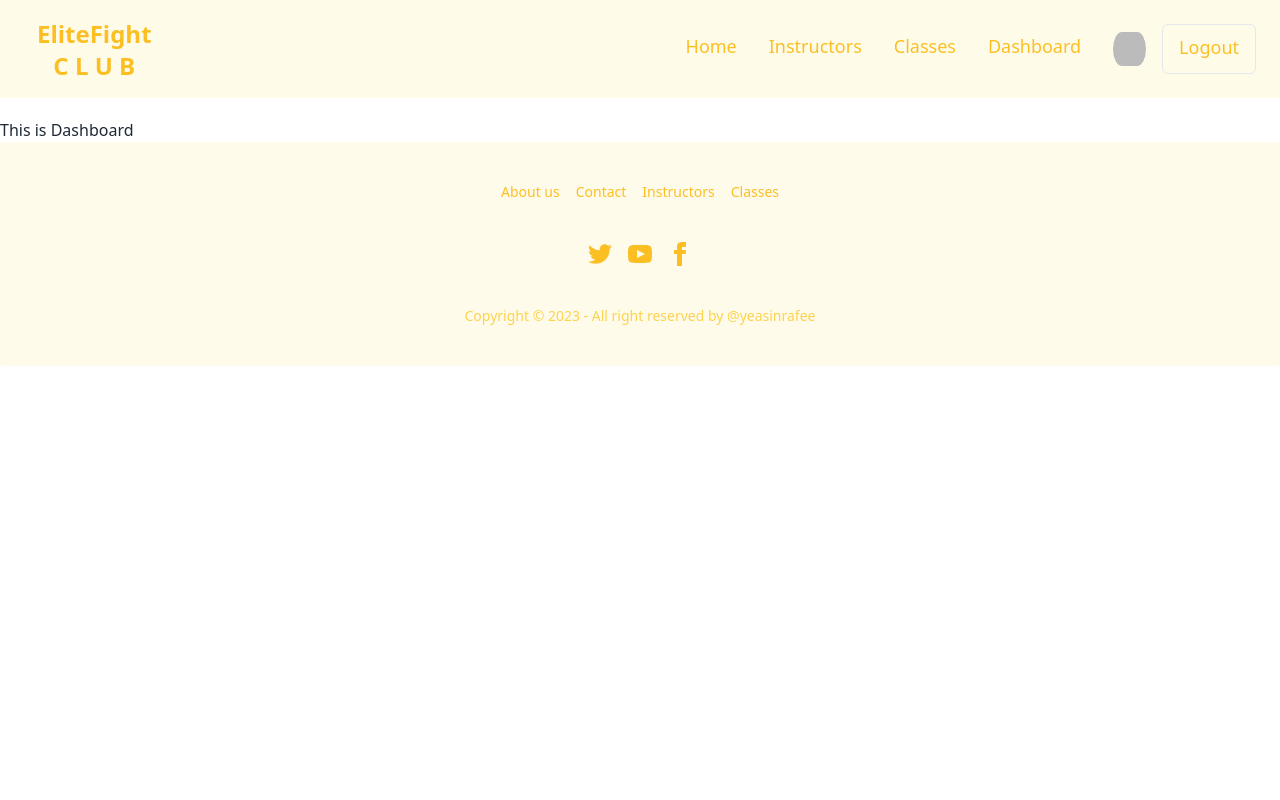
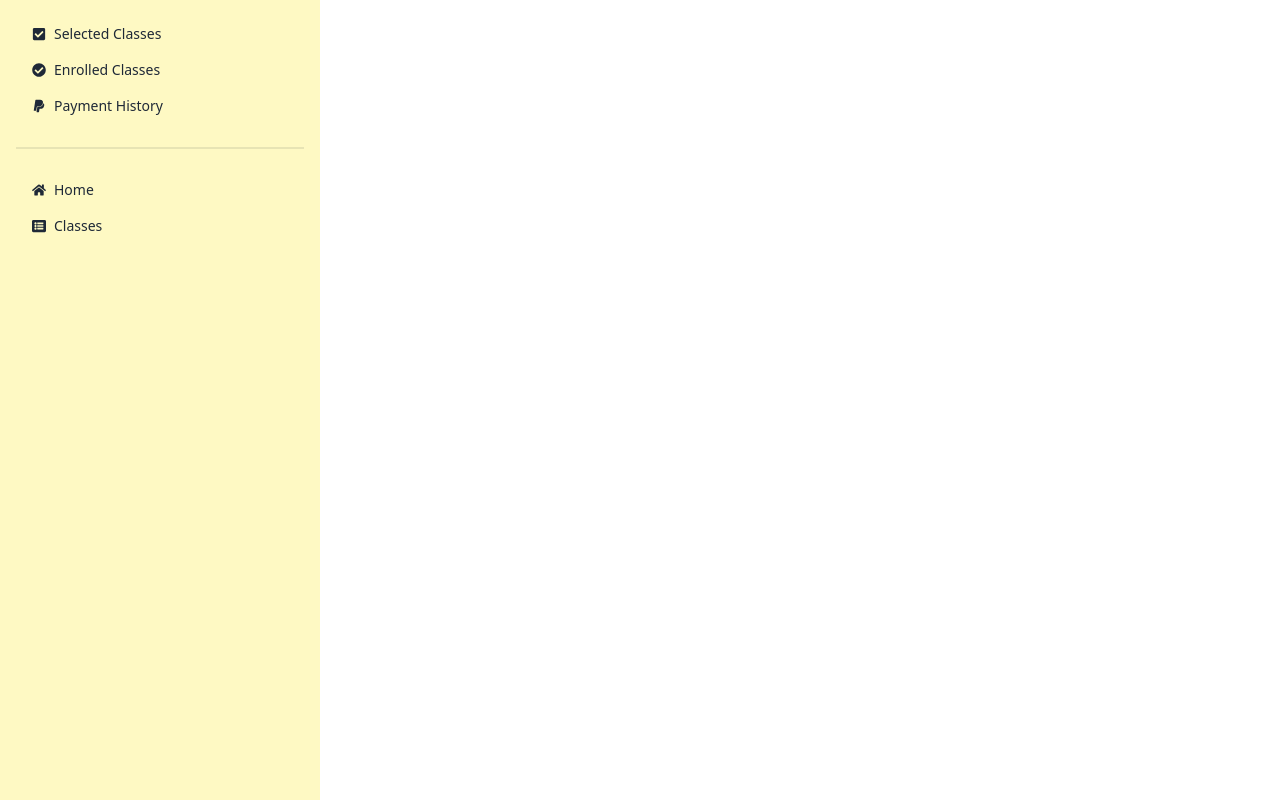
Before and after one commit to yeasinrafee/elite-fight-club-client, a React (Vite) app: page /dashboard in a window 1280 px wide. Built offline with nearby package versions, Linux system fonts and the light colour scheme; no server answers; sample sign-in values are in the browser's storage.

Commit message:
Storing user information to database

```diff
--- /dev/null
+++ b/src/Layout/Dashboard.jsx
@@ -0,0 +1,61 @@
+import {
+  FaCheckCircle,
+  FaCheckSquare,
+  FaHome,
+  FaListAlt,
+  FaPaypal,
+} from "react-icons/fa";
+import { NavLink, Outlet } from "react-router-dom";
+
+const Dashboard = () => {
+  return (
+    <div className="drawer lg:drawer-open">
+      <input id="my-drawer-2" type="checkbox" className="drawer-toggle" />
+      <div className="drawer-content flex flex-col items-center justify-center">
+        {/* Page content here */}
+        <Outlet />
+        <label
+          htmlFor="my-drawer-2"
+          className="btn btn-primary drawer-button lg:hidden"
+        >
+          Open drawer
+        </label>
+      </div>
+      <div className="drawer-side">
+        <label htmlFor="my-drawer-2" className="drawer-overlay"></label>
+        <ul className="menu p-4 w-80 h-full bg-yellow-100 text-base-content">
+          {/* Sidebar content here */}
+
+          <li>
+            <NavLink to="myclasses">
+              <FaCheckSquare /> Selected Classes
+            </NavLink>
+          </li>
+          <li>
+            <NavLink to="enrolledClasses">
+              <FaCheckCircle /> Enrolled Classes
+            </NavLink>
+          </li>
+          <li>
+            <NavLink to="payment">
+              <FaPaypal /> Payment History
+            </NavLink>
+          </li>
+          <div className="divider"></div>
+          <li>
+            <NavLink to="/">
+              <FaHome /> Home
+            </NavLink>
+          </li>
+          <li>
+            <NavLink to="/classes">
+              <FaListAlt /> Classes
+            </NavLink>
+          </li>
+        </ul>
+      </div>
+    </div>
+  );
+};
+
+export default Dashboard;
--- a/src/Routes/router.jsx
+++ b/src/Routes/router.jsx
@@ -4,10 +4,11 @@ import Home from "../pages/Home/Home/Home";
 import ErrorPage from "../pages/ErrorPage/ErrorPage";
 import Login from "../pages/Login/Login";
 import SignUp from "../pages/SignUp/SignUp";
-import PrivateRoute from "./PrivateRoute";
-import Dashboard from "../pages/Dashboard/Dashboard";
+import Dashboard from "../Layout/Dashboard";
 import Classes from "../pages/Classes/Classes";
 import Instructors from "../pages/Instructors/Instructors";
+import MyClasses from "../pages/Dashboard/MyClasses/MyClasses";
+import PrivateRoute from "./PrivateRoute";
 
 export const router = createBrowserRouter([
   {
@@ -28,14 +29,6 @@ export const router = createBrowserRouter([
         element: <SignUp />,
       },
       {
-        path: "dashboard",
-        element: (
-          <PrivateRoute>
-            <Dashboard />
-          </PrivateRoute>
-        ),
-      },
-      {
         path: "instructors",
         element: <Instructors />,
       },
@@ -45,4 +38,18 @@ export const router = createBrowserRouter([
       },
     ],
   },
+  {
+    path: "dashboard",
+    element: (
+      <PrivateRoute>
+        <Dashboard />
+      </PrivateRoute>
+    ),
+    children: [
+      {
+        path: "myclasses",
+        element: <MyClasses />,
+      },
+    ],
+  },
 ]);
--- a/src/pages/Classes/Classes.jsx
+++ b/src/pages/Classes/Classes.jsx
@@ -1,6 +1,8 @@
 import useClasses from "../../hooks/useClasses";
+import useTitle from "../../hooks/useTitle";
 
 const Classes = () => {
+  useTitle("EliteFightClub | Classes");
   const [classes] = useClasses();
   console.log(classes);
   return (
--- a/src/pages/Dashboard/Dashboard.jsx
+++ /dev/null
@@ -1,9 +0,0 @@
-const Dashboard = () => {
-  return (
-    <div>
-      <h2>This is Dashboard</h2>
-    </div>
-  );
-};
-
-export default Dashboard;
--- /dev/null
+++ b/src/pages/Dashboard/MyClasses/MyClasses.jsx
@@ -0,0 +1,9 @@
+const MyClasses = () => {
+  return (
+    <div>
+      <h2>My Classes</h2>
+    </div>
+  );
+};
+
+export default MyClasses;
--- a/src/pages/Instructors/Instructors.jsx
+++ b/src/pages/Instructors/Instructors.jsx
@@ -1,6 +1,8 @@
 import useInstructors from "../../hooks/useInstructors";
+import useTitle from "../../hooks/useTitle";
 
 const Instructors = () => {
+  useTitle("EliteFightClub | Instructors");
   const [instructors] = useInstructors();
   console.log(instructors);
   return (
--- a/src/pages/SignUp/SignUp.jsx
+++ b/src/pages/SignUp/SignUp.jsx
@@ -16,8 +16,6 @@ const SignUp = () => {
   } = useForm();
 
   const onSubmit = (data) => {
-    console.log(data);
-
     createUser(data.email, data.password)
       .then((result) => {
         const user = result.user;
@@ -25,11 +23,24 @@ const SignUp = () => {
         // It'll update the user name and Photo
         updateUser(data.name, data.photo)
           .then(() => {
-            console.log("User Updated");
+            const saveUser = { name: data.name, email: data.email };
+            fetch("http://localhost:5000/users", {
+              method: "POST",
+              headers: {
+                "content-type": "application/json",
+              },
+              body: JSON.stringify(saveUser),
+            })
+              .then((res) => res.json())
+              .then((data) => {
+                if (data.insertedId) {
+                  console.log("User Updated");
+                  navigate("/");
+                }
+              });
           })
           .catch((err) => console.log(err));
         console.log(user);
-        navigate("/");
       })
       .catch((err) => console.log(err));
   };
```
